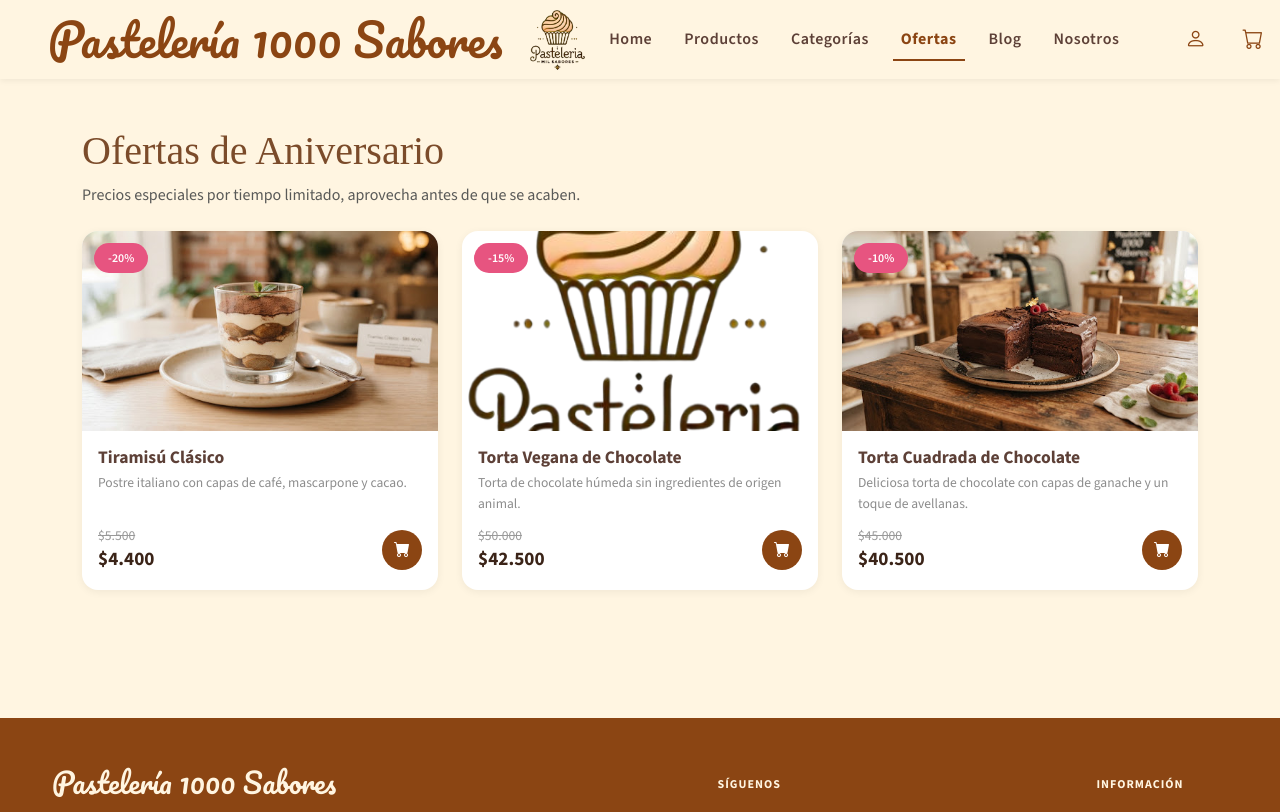
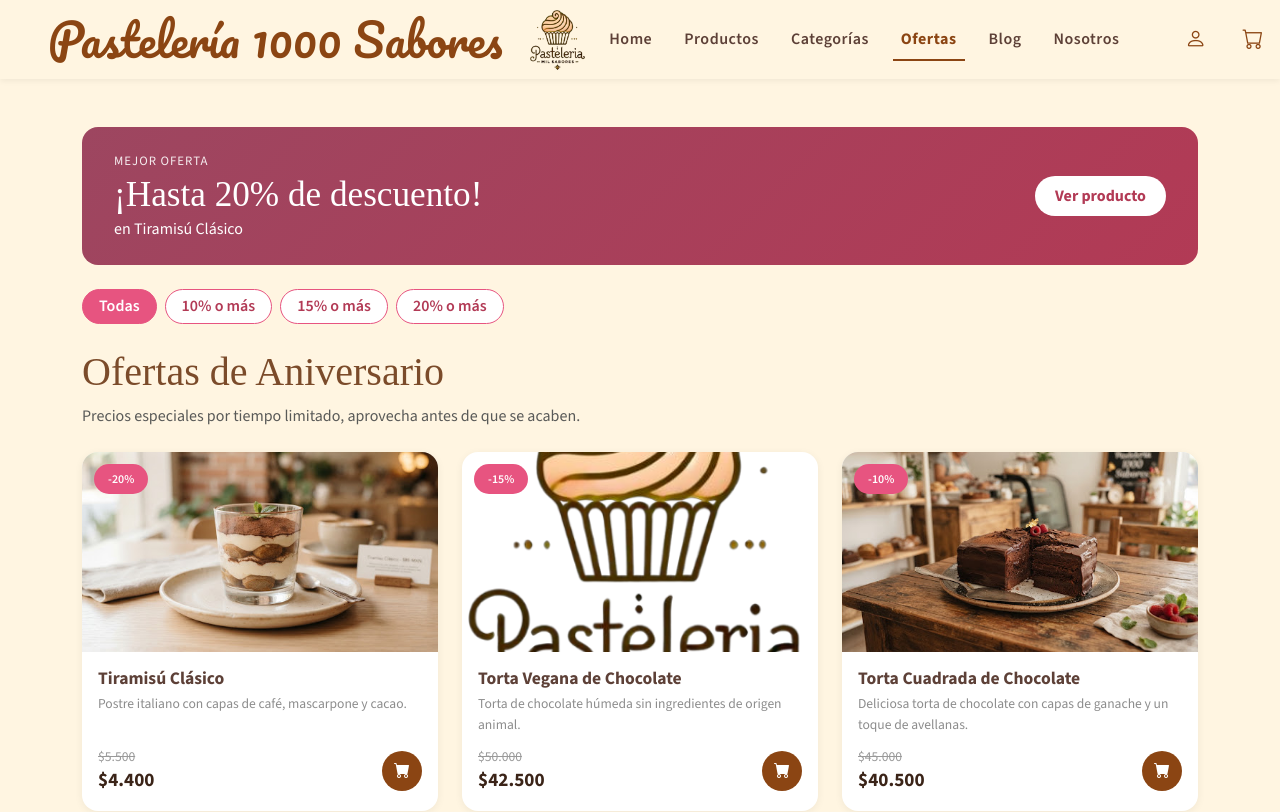
Before and after one commit to AlanisVerdugo/Pasteleria-1000-sabores, a React (Vite) app: page /ofertas in a window 1280 px wide. Shown: the top 812 px of the page. Built offline with nearby package versions, Linux system fonts and the light colour scheme.

Commit message:
ofertas con banner de la mejor oferta y filtro por descuento

```diff
--- a/src/css/catalogo.css
+++ b/src/css/catalogo.css
@@ -279,3 +279,47 @@
 .link-seguir-comprando:hover {
   text-decoration: underline;
 }
+
+/* ===== Ofertas: banner y filtro ===== */
+.banner-oferta {
+  display: flex;
+  flex-wrap: wrap;
+  justify-content: space-between;
+  align-items: center;
+  gap: 1rem;
+  padding: 1.5rem 2rem;
+  border-radius: 16px;
+  background: linear-gradient(135deg, #9d4660, #B23A55);
+  color: #fff;
+}
+.banner-oferta-eyebrow {
+  text-transform: uppercase;
+  font-size: 0.8rem;
+  letter-spacing: 1px;
+  opacity: 0.9;
+}
+.banner-oferta-titulo {
+  font-family: 'Caveat', cursive;
+  font-size: 2.2rem;
+  margin: 0;
+}
+.btn-banner-oferta {
+  background: #fff;
+  color: #B23A55;
+  font-weight: 700;
+  padding: 0.5rem 1.25rem;
+  border-radius: 999px;
+  text-decoration: none;
+}
+.btn-filtro-oferta {
+  border: 1px solid #e75480;
+  background: #fff;
+  color: #B23A55;
+  border-radius: 999px;
+  padding: 0.3rem 1rem;
+  font-weight: 600;
+}
+.btn-filtro-oferta.activo {
+  background: #e75480;
+  color: #fff;
+}
--- a/src/pages/Ofertas.jsx
+++ b/src/pages/Ofertas.jsx
@@ -2,9 +2,16 @@ import { useEffect, useState } from 'react'
 import '../css/catalogo.css'
 import TarjetaProducto from '../components/TarjetaProducto'
 import { productosService } from '../services/productosService'
+import { Link } from 'react-router-dom'
+import '../css/catalogo.css'
 
 function Ofertas() {
     const [productos, setProductos] = useState([])
+    const [minimo, setMinimo] = useState(0)
+
+    const mejor = productos[0]
+    const porcentajes = [...new Set(productos.map((p) => p.oferta))].sort((a, b) => a - b)
+    const visibles = productos.filter((p) => p.oferta >= minimo)
 
     useEffect(() => {
         productosService.listarOfertas().then(setProductos)
@@ -15,13 +22,34 @@ function Ofertas() {
             <section className="container py-5">
 
                 <div className="mb-4">
+                {mejor && (
+                    <div className="banner-oferta mb-4">
+                        <div>
+                            <p className="banner-oferta-eyebrow mb-1">Mejor oferta</p>
+                            <h2 className="banner-oferta-titulo">¡Hasta {mejor.oferta}% de descuento!</h2>
+                            <p className="mb-0">en {mejor.nombre}</p>
+                        </div>
+                        <Link to={`/producto/${mejor.codigo}`} className="btn-banner-oferta">Ver producto</Link>
+                    </div>
+                )}
+
+                {porcentajes.length > 1 && (
+                    <div className="d-flex flex-wrap gap-2 mb-4" role="group" aria-label="Filtrar por descuento">
+                        <button type="button" className={`btn-filtro-oferta ${minimo === 0 ? 'activo' : ''}`} onClick={() => setMinimo(0)}>Todas</button>
+                        {porcentajes.map((n) => (
+                            <button key={n} type="button" className={`btn-filtro-oferta ${minimo === n ? 'activo' : ''}`} onClick={() => setMinimo(n)}>
+                                {n}% o más
+                            </button>
+                        ))}
+                    </div>
+                )}
                     <h1 style={{ fontFamily: "'Caveat',cursive", color: '#7B4B2A' }}>Ofertas de Aniversario</h1>
                     <p className="text-muted">Precios especiales por tiempo limitado, aprovecha antes de que se acaben.</p>
                 </div>
 
-                {productos.length > 0 ? (
+                {visibles.length > 0 ? (
                     <div className="row row-cols-1 row-cols-md-2 row-cols-xl-3 g-4">
-                        {productos.map((p) => (
+                        {visibles.map((p) => (
                             <TarjetaProducto key={p.codigo} producto={p} />
                         ))}
                     </div>
```
Also changed, not shown: 1 other file (tests, documents, lock files or other folders).
